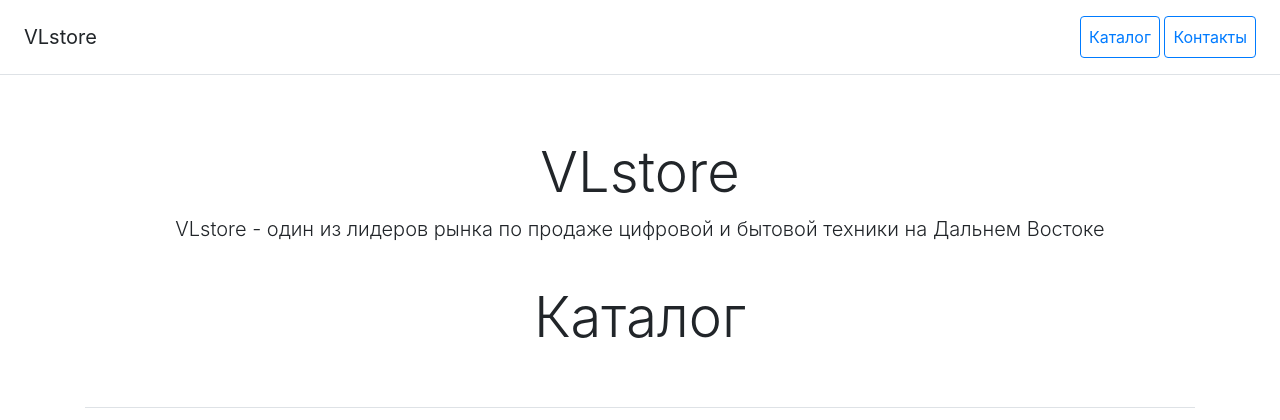
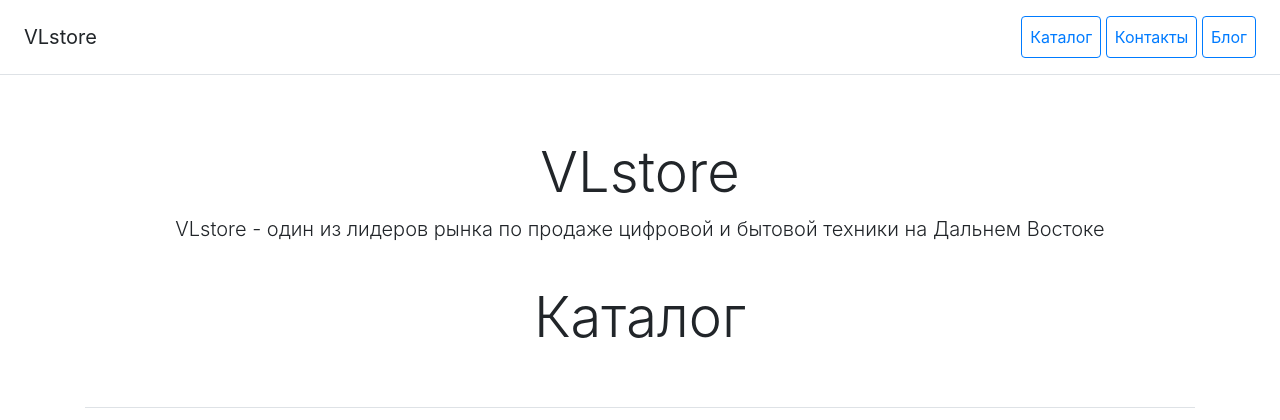
Before and after one commit to Nataly-Pro/web_homework_3, a Django app: page / in a window 1280 px wide. Shown: the top 420 px of the page. Run offline with Django 4.2, Linux system fonts and the light colour scheme; data that the repository does not hold is empty; parts of the project's set-up code (start-up, migrations or seed data) failed here and were passed over; some libraries are stand-ins or nearby versions.

Commit message:
Добавлен Blog в Меню

```diff
--- a/catalog/templates/catalog/include/inc_main_menu.html
+++ b/catalog/templates/catalog/include/inc_main_menu.html
@@ -1,2 +1,3 @@
 <a class="p-2 btn btn-outline-primary" href="{% url 'catalog:home' %}">Каталог</a>
 <a class="p-2 btn btn-outline-primary" href="{% url 'catalog:contacts' %}">Контакты</a>
+<a class="p-2 btn btn-outline-primary" href="{% url 'catalog:blog_list' %}">Блог</a>
```
